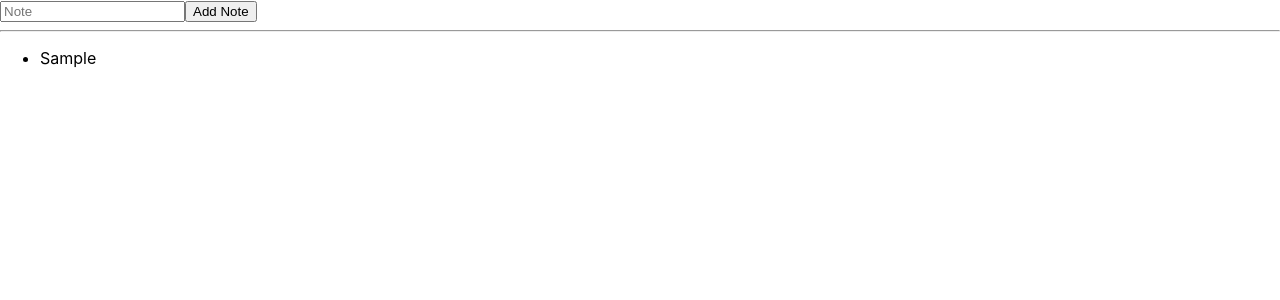
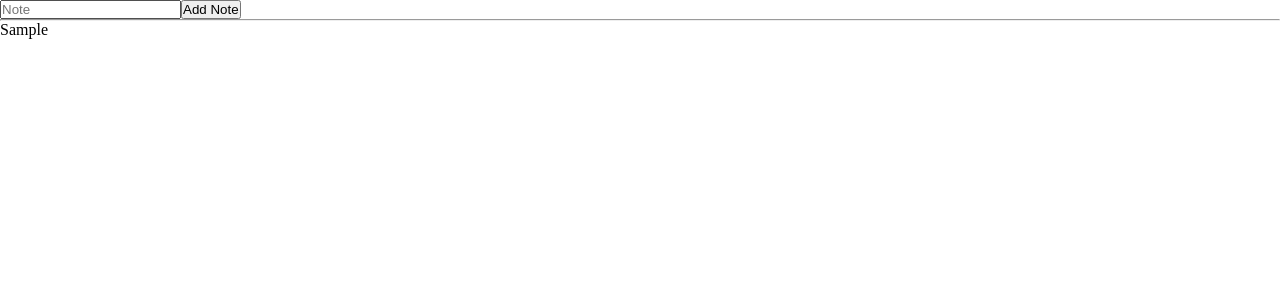
Before and after one commit to GuyShefer/Notes-App, a React (Create React App) app: page / in a window 1280 px wide. Both pictures are taken after typing "Sample" into the empty fields and a click on the button "Add Note". Shown: the top 300 px of the page. Built offline with nearby package versions, Linux system fonts and the light colour scheme.

Commit message:
add notes list component

```diff
--- a/src/App.tsx
+++ b/src/App.tsx
@@ -1,12 +1,10 @@
 import React from 'react';
-import { useDispatch, useSelector } from 'react-redux';
+import { useDispatch } from 'react-redux';
 import { NoteInput } from './components/note-input/NoteInput.component';
+import { NotesList } from './components/notes-list/NotesList.component';
 import { addNote } from './redux/notesActions';
-import { INotesState } from './redux/notesReducer';
 
-function App() {
-  const notes = useSelector<INotesState, INotesState["notes"]>(state => state.notes);
-
+const App = () => {
   const dispatch = useDispatch();
 
   const handleAddNote = (note: string) => {
@@ -16,11 +14,7 @@ function App() {
   return (
     <div className="App">
       <NoteInput addNote={handleAddNote} />
-      <ul>
-        {notes.map(note => {
-          return <li key={note}>{note}</li>
-        })}
-      </ul>
+      <NotesList />
     </div>
   );
 }
--- /dev/null
+++ b/src/components/notes-list/NotesList.component.tsx
@@ -0,0 +1,13 @@
+import React from 'react';
+import { useSelector } from 'react-redux';
+import { INotesState } from '../../redux/notesReducer';
+
+export const NotesList: React.FC = () => {
+    const notes = useSelector<INotesState, INotesState["notes"]>(state => state.notes);
+
+    return (
+        <ul>
+            {notes.map((note) => <li key={note}>{note}</li>)}
+        </ul>
+    )
+}
--- a/src/index.css
+++ b/src/index.css
@@ -1,13 +1,5 @@
-body {
+* {
+  padding: 0;
   margin: 0;
-  font-family: -apple-system, BlinkMacSystemFont, 'Segoe UI', 'Roboto', 'Oxygen',
-    'Ubuntu', 'Cantarell', 'Fira Sans', 'Droid Sans', 'Helvetica Neue',
-    sans-serif;
-  -webkit-font-smoothing: antialiased;
-  -moz-osx-font-smoothing: grayscale;
+  box-sizing: border-box;
 }
-
-code {
-  font-family: source-code-pro, Menlo, Monaco, Consolas, 'Courier New',
-    monospace;
-}
```
